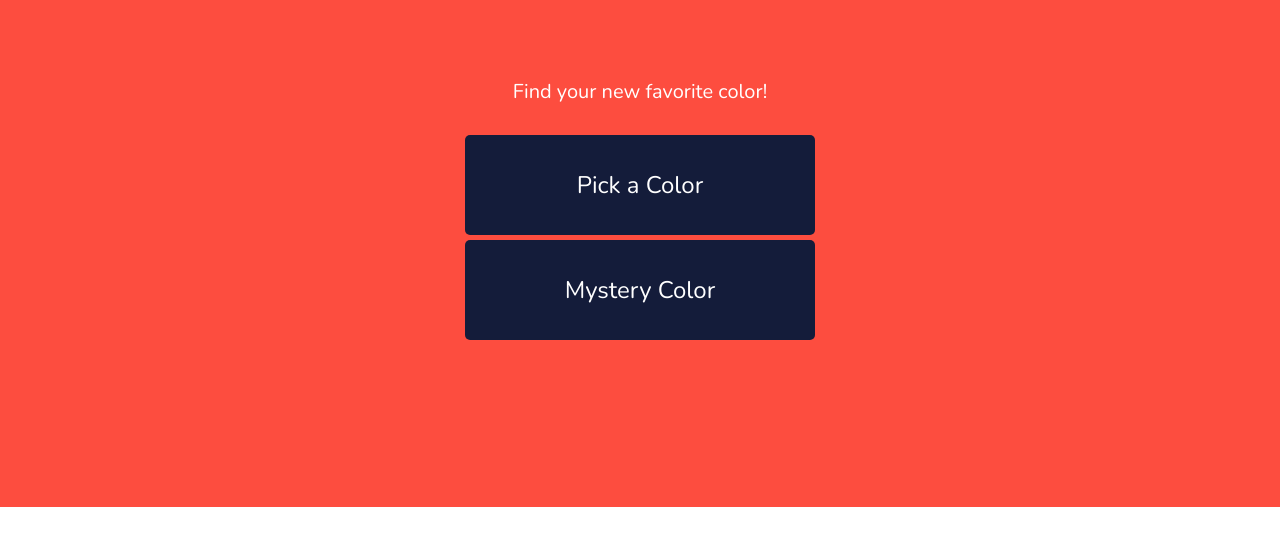
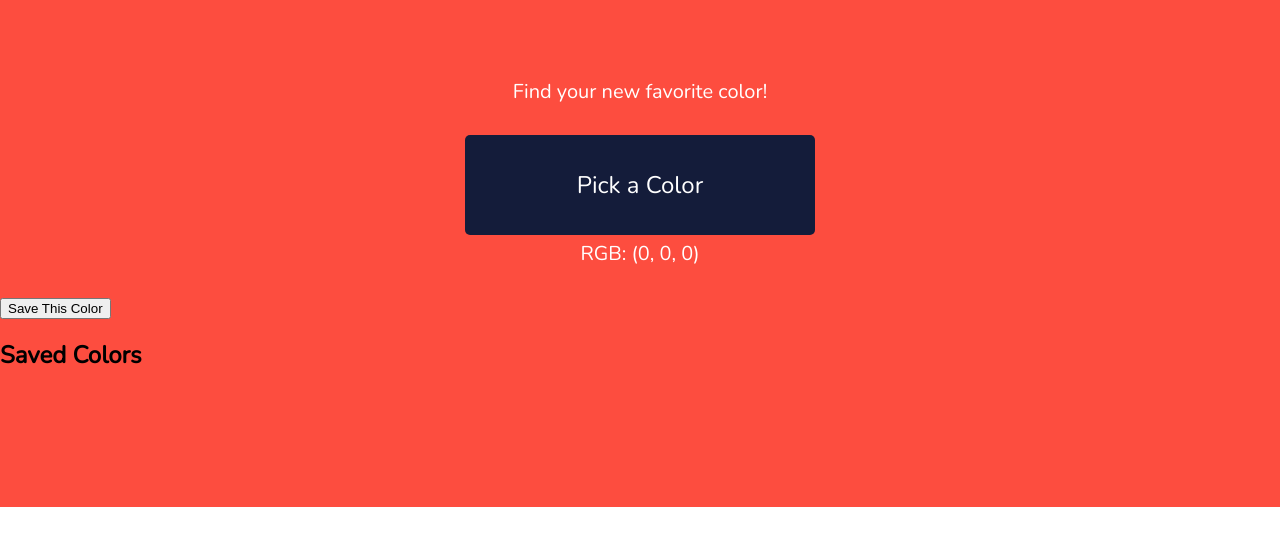
Before and after one commit to JackyChen5/color_finder, a plain HTML site: page index.html in a window 1280 px wide. Shown: the part 253-798 px from the top of the page. Drawn offline with nearby package versions, Linux system fonts and the light colour scheme.

Commit message:
Update index.html

```diff
--- a/index.html
+++ b/index.html
@@ -13,7 +13,13 @@
     <h1>Random Color Generator</h1>
     <p>Find your new favorite color!</p>
     <button id='color-button'>Pick a Color</button>
-    <button id='next-button'>Mystery Color</button>
+    <p id="color-code">RGB: (0, 0, 0)</p>
+    <button id="save-button">Save This Color</button>
+    <div id="palette-history">
+    <h2>Saved Colors</h2>
+  <div id="palette-container"></div>
+</div>
+
   </section>
  <script  src="main.js"></script>
 
```
